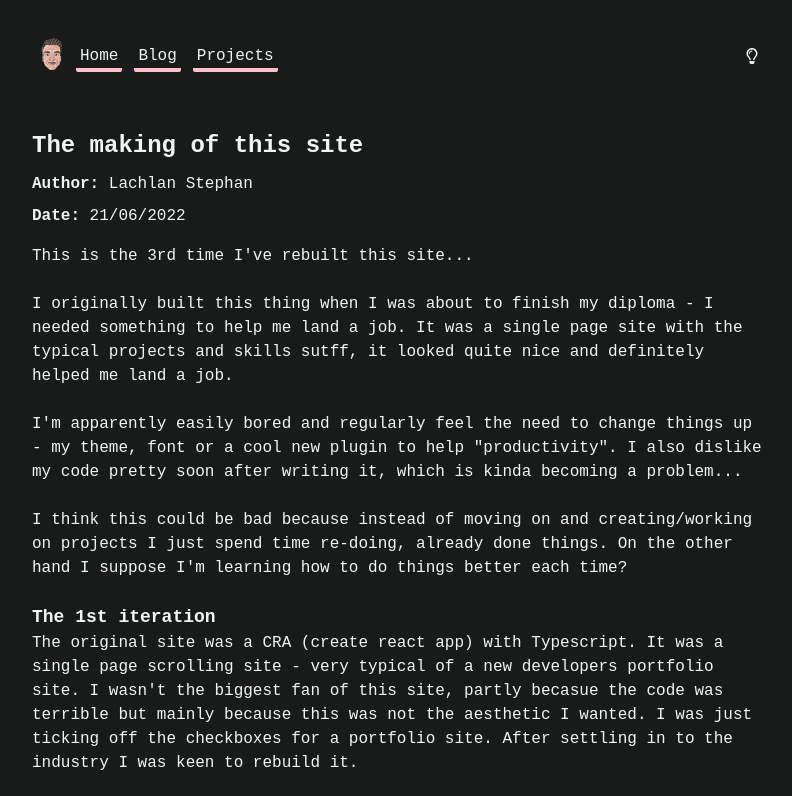
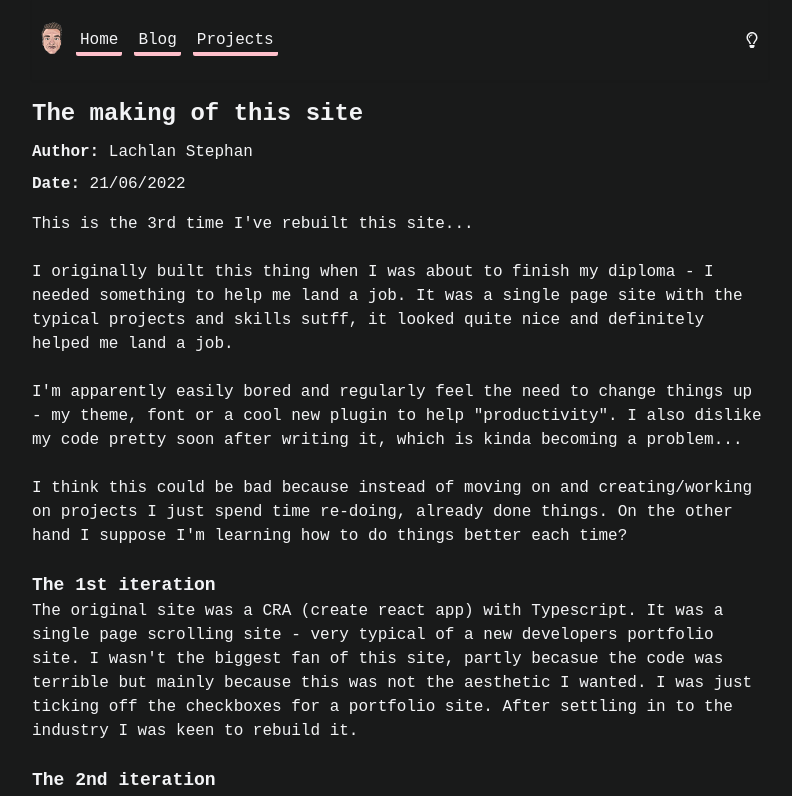
Before and after one commit to LachlanStephan/mysite, a Next.js app: page /blogs/making-this-site in a window 1280 px wide. Shown: the top 796 px of the page, without its empty margins (240-1032 px from the left). Built offline with nearby package versions, Linux system fonts and the light colour scheme.

Commit message:
updates to theme config - needs overhaul with tailwind better used - progress on next blog

```diff
--- a/components/header.tsx
+++ b/components/header.tsx
@@ -5,6 +5,7 @@ import { NavConfig } from "./navConfig";
 import { ToggleMode } from "../utils/darkmode";
 import { FaRegLightbulb } from "react-icons/fa";
 import headIcon from "../public/headIcon.png";
+import { theme } from "../theme.js";
 
 interface config {
   href: string;
@@ -14,6 +15,8 @@ interface config {
 export const Header: FC = () => {
   const [speak, setSpeak] = useState(false);
   const str = "Hello!";
+  const bgLight = theme.light.background;
+  const bgDark = theme.dark.background;
 
   const toggleColour = () => {
     ToggleMode();
@@ -35,8 +38,15 @@ export const Header: FC = () => {
     );
   });
 
+  // this probably needs some love
+  const headerStyles = ():string => {
+    const dark = "dark:bg-" + "[" + bgDark + "]";
+    const light = "bg-" +  "[" + bgLight + "]";
+    return "sticky top-0 text-md min-h-20 py-4 drop-shadow-sm flex justify-between items-center" + " "  + light + " " + dark;
+  }
+
   return (
-    <header className="text-md min-h-20 mb-8 py-2 flex justify-between items-center">
+    <header className={headerStyles()}>
       <div className="flex items-center">
         {speak ? (
           <span className="overflow-auto text-[#ffc0cb] overflow-hidden whitespace-nowrap animate-typing">
--- a/components/layout.js
+++ b/components/layout.js
@@ -8,7 +8,7 @@ export default function Layout({ children }) {
     <Head>
         <meta name="viewport" content="initial-scale=1.0, width=device-width" />
     </Head>
-      <main className="overflow-hidden dark:text-gray-100 p-4 w-full md:w-4/5 xl:w-3/5 text-black">
+      <main className="dark:text-gray-100 pb-4 pl-4 pr-4 w-full md:w-4/5 xl:w-3/5 text-black">
         <Header />
         {children}
         <Footer />
--- /dev/null
+++ b/theme.js
@@ -0,0 +1,14 @@
+// this should be in tailwind config
+export const theme = {
+  light: {
+    name: "light",
+    background: "#ffefd5",
+  },
+  dark: {
+    name: "dark",
+    background: "#191a1a",
+  },
+  accent: {
+    colour: "",
+  }
+}
--- a/utils/darkmode.tsx
+++ b/utils/darkmode.tsx
@@ -1,24 +1,20 @@
-const config = {
-  lightColour: "#ffefd5",
-  darkColour: "#191a1a",
-  lightMode: "light",
-  darkMode: "dark",
-}
+import { theme } from "../theme.js";
 
+// Probably need to get rid of this and integrate something with tailwind
 const ToggleMode = () => {
 const html = document.documentElement;
 const bod = document.getElementsByTagName("body")[0];
 
   let target: string = "";
 
-  if (html.classList.contains(config.darkMode)) {
-    target = config.lightColour;
-    html.className = config.lightMode;
-    SetLocal(config.lightMode)
+  if (html.classList.contains(theme.dark.name)) {
+    target = theme.light.background;
+    html.className = theme.light.name;
+    SetLocal(theme.light.name)
   } else {
-    target = config.darkColour;
-    html.className = config.darkMode;
-    SetLocal(config.darkMode)
+    target = theme.dark.background;
+    html.className = theme.dark.name;
+    SetLocal(theme.dark.name);
   }
 
   toggleBody(bod, target);
@@ -29,7 +25,7 @@ const toggleBody = (bod: HTMLElement, target: string) => {
 }
 
 const CheckLocal = () => {
-  const fallback = config.darkMode;
+  const fallback = theme.dark.name;
   const savedTheme =  localStorage.getItem("theme");
   return savedTheme ? savedTheme : fallback;
 }
@@ -43,12 +39,12 @@ const html = document.documentElement;
 const bod = document.getElementsByTagName("body")[0];
 
     let target: string = "";
-    if (setting === config.darkMode) {
-      target = config.darkColour;
+    if (setting === theme.dark.name) {
+      target = theme.dark.background;
     }
 
-    if (setting === config.lightMode) {
-      target = config.lightColour;
+    if (setting === theme.light.name) {
+      target = theme.light.background;
     }
 
     bod.style.backgroundColor = target;
```
Also changed, not shown: pages/blogs/one-year-in-software.mdx (+28 -0 lines).
